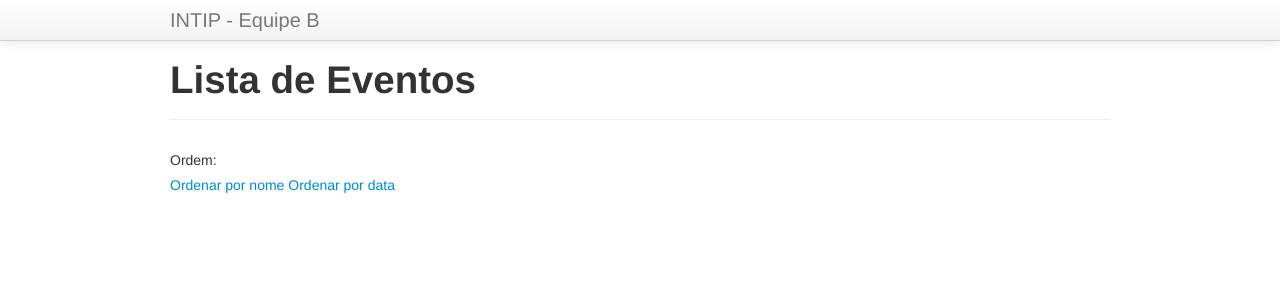
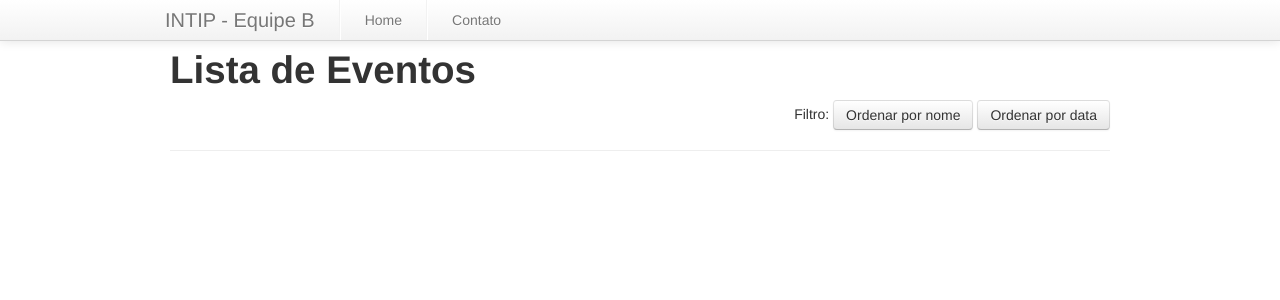
Before and after one commit to intip/Equipe-B, a Django app: template equipeb/equipeb/core/templates/index.html in a window 1280 px wide. Shown: the top 300 px of the page. Run offline with Django 3.2, Linux system fonts and the light colour scheme; the template is opened without the code that fills it, so the values that code supplies are empty; parts of the project's set-up code (start-up, migrations or seed data) failed here and were passed over; some libraries are stand-ins or nearby versions.

Commit message:
Arruma templates

```diff
--- /dev/null
+++ b/equipeb/equipeb/core/templates/base.html
@@ -0,0 +1,49 @@
+<!doctype html>
+<html>
+    <head>
+
+        <meta charset="utf-8">
+        <title>Projeto - Equipe B</title>
+
+        <link rel="stylesheet" type="text/css" href="{{ STATIC_URL }}/css/bootstrap.min.css" />
+        <link rel="stylesheet" type="text/css" href="{{ STATIC_URL }}/css/estilos.css" />
+
+        {% block css %}
+        {% endblock %}
+
+    </head>
+<body>
+
+    <div id="navbar-example" class="navbar navbar-static navbar-fixed-top">
+      <div class="navbar-inner">
+        <div class="container">
+            <ul class="nav">
+                <li>
+                    <a class="brand" href="#">INTIP - Equipe B</a>
+                </li>
+                <li class="divider-vertical"></li>
+                <li>
+                    <a href="/">Home</a>
+                </li>
+                <li class="divider-vertical"></li>
+                <li>
+                    <a href="/">Contato</a>
+                </li>
+            </ul>
+        </div>
+      </div>
+    </div>
+
+    <div class="container">
+        {% block content %}
+        {% endblock %}
+    </div>
+
+    <script src="http://ajax.googleapis.com/ajax/libs/jquery/1.9.1/jquery.min.js"></script>
+    <script src="{{ STATIC_URL }}/js/bootstrap.min.js"></script>
+
+    {% block scripts %}
+    {% endblock %}
+
+</body>
+</html>
--- a/equipeb/equipeb/core/templates/index.html
+++ b/equipeb/equipeb/core/templates/index.html
@@ -1,49 +1,35 @@
-<!doctype html>
+{% extends "base.html" %}
 
-<html>
-
-<head>
-
-    <meta charset="utf-8">
-    <title>Projeto - Equipe B</title>
-
-    <link rel="stylesheet" type="text/css" href="{{ STATIC_URL }}/css/bootstrap.min.css" />
-    <link rel="stylesheet" type="text/css" href="{{ STATIC_URL }}/css/estilos.css" />
-
-</head>
-<body>
-
-    <div id="navbar-example" class="navbar navbar-static navbar-fixed-top">
-      <div class="navbar-inner">
-        <div class="container">
-          <span class="brand">INTIP - Equipe B</span>
-        </div>
-      </div>
-    </div>
-
-    <div class="container">
+{% block content %}
 <div class="row">
     <div class="span12">
         <section>
 
-                    <div class="page-header">
             <h1>Lista de Eventos</h1>
+
+            <div class="row-fluid">
+                <div class="pull-right">
+                    Filtro:
+                    <a class="btn" href="/?type=nome">Ordenar por nome</a>
+                    <a class="btn" href="/?type=data">Ordenar por data</a>
+                </div>
             </div>
 
-		<div class="row-fluid">
-			<label>Ordem:</label>
-                               <a href="/?type=nome">Ordenar por nome</a>
-                                <a href="/?type=data">Ordenar por data</a>
-
-		</div>
+            <hr>
 
             <div class="row-fluid">
                 {% for evento in eventos %}
-                        <article class="span4">
+                <article class="span4 thumbnail">
                     <a href="/evento/{{ evento.id }}">
                         <header>
                             <h2>{{ evento.nome }}</h2>
                         </header>
+
+                        {% if evento.imagem %}
+                        <img src="{{ MEDIA_URL }}{{ evento.imagem }}" alt="{{ evento.nome }}" />
+                        {% endif %}
+                    </a>
+
                     <dl class="dl-horizontal">
                         <dt>Data <i class="icon-calendar"></i></dt>
                         <dd>{{ evento.data|date:"d/m/y"}}</dd>
@@ -52,7 +38,11 @@
                         <dt>Descrição <i class="icon-info-sign"></i></dt>
                         <dd>{{ evento.descricao }}</dd>
                     </dl>
-                                <span class="btn pull-right"><i class="icon-plus"></i> Veja mais detalhe</span>
+
+                    <a href="/evento/{{ evento.id }}">
+                        <span class="btn pull-right btn-primary"><i class="icon-plus icon-white"></i> Veja mais detalhe</span>
+                    </a>
+
                     </a>
                 </article>
                 {% endfor %}
@@ -61,9 +51,4 @@
         </section>
     </div>
 </div>
-    </div>
-
-    <script src="{{ STATIC_URL }}/js/bootstrap.min.js"></script>
-
-</body>
-</html>
+{% endblock %}
```
Also changed, not shown: equipeb/equipeb/core/templates/evento.html (+8 -31 lines), equipeb/equipeb/core/templates/subscription_form.html (+11 -5 lines). Lines whose indentation alone changed are shown as unchanged.
